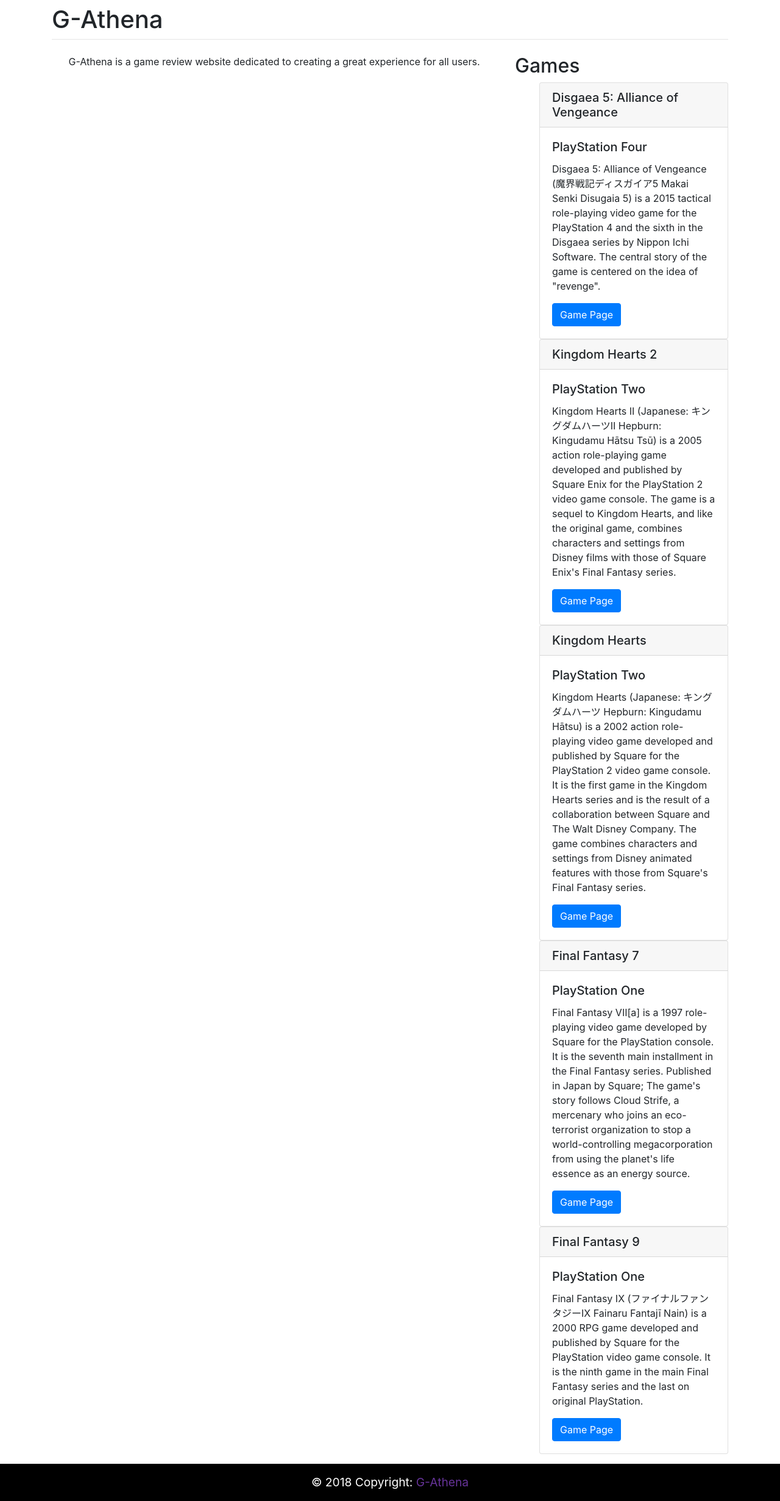
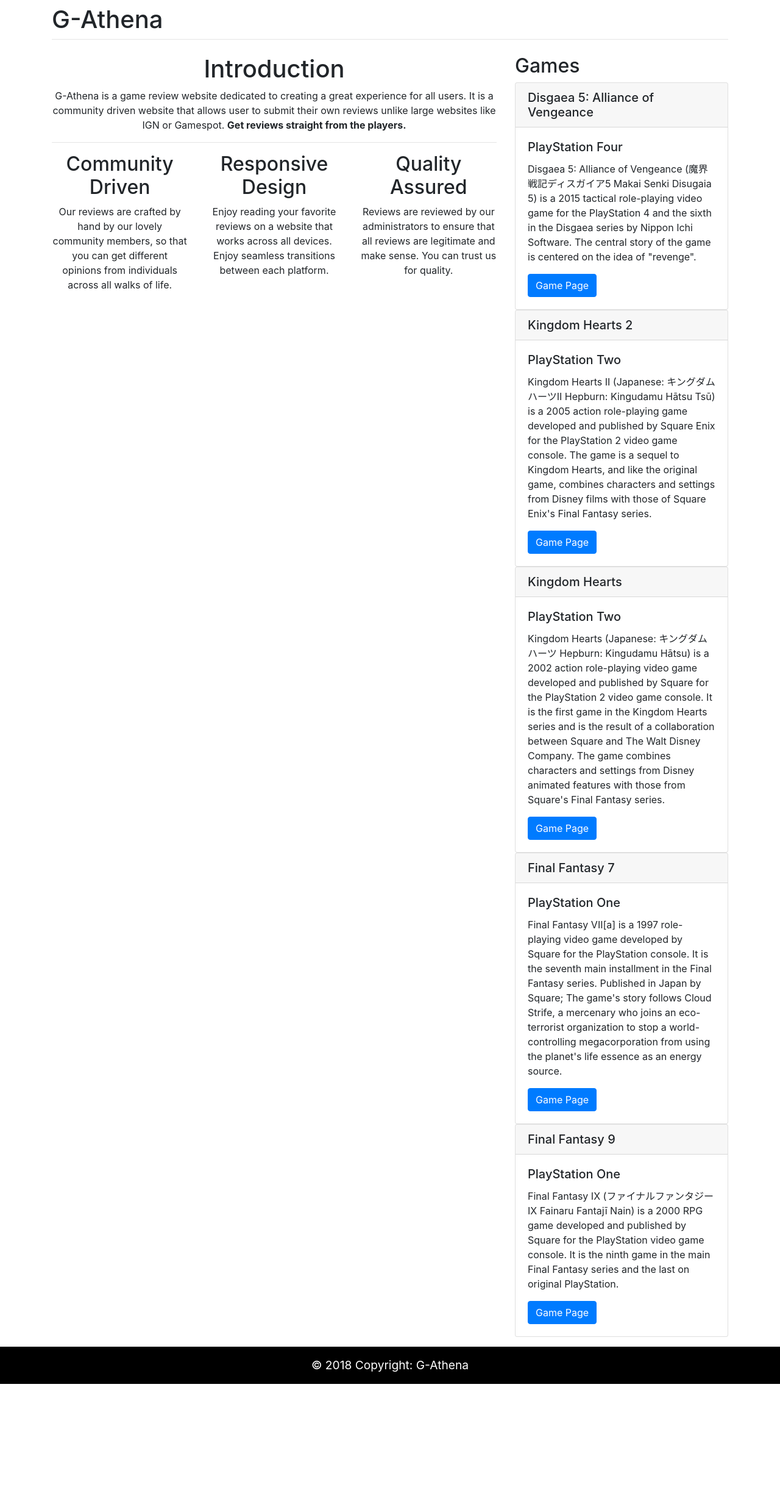
Before and after one commit to KinoAR/g-athena, a Django app: page /reviews/ in a window 1280 px wide. Shown: the part 56-2517 px from the top of the page at 61% size. After the commit the page ends 2325 px from the top, so only its background shows below. Run offline with Django 3.2, Linux system fonts and the light colour scheme; data comes from the database, SQL or seed files in the repository; both versions use the stored data as it was after the commit; some libraries are stand-ins or nearby versions.

Commit message:
Add form for user registration, update home page with links to game page, improve game page, fix database

```diff
--- a/gathena/settings.py
+++ b/gathena/settings.py
@@ -37,7 +37,8 @@
     'django.contrib.sessions',
     'django.contrib.messages',
     'django.contrib.staticfiles',
-    'reviews.apps.ReviewsConfig'
+    'reviews.apps.ReviewsConfig',
+    'crispy_forms'
 ]
 
 MIDDLEWARE = [
--- /dev/null
+++ b/reviews/forms.py
@@ -0,0 +1,5 @@
+from django import forms
+
+class UserForm(forms.Form):
+    username = forms.CharField(max_length=20)
+    password = forms.CharField(max_length=20)
--- a/reviews/models.py
+++ b/reviews/models.py
@@ -44,6 +44,3 @@
 
     def published_recently(self):
         return self.publish_date > timezone.now() - datetime.timedelta(days=1)
-
-    def show_score(self):
-        return str(score) + "/5"
--- a/reviews/templates/reviews/base.html
+++ b/reviews/templates/reviews/base.html
@@ -13,7 +13,7 @@
 </head>
 <body>
 <nav class="navbar navbar-dark bg-dark">
-  <a class="navbar-brand" href="{% url 'reviews:home' %}">G-Athena</a>
+  <a class="navbar-brand site-link" href="{% url 'reviews:home' %}">G-Athena</a>
   <span class="navbar-text">
     Username
   </span>
--- a/reviews/templates/reviews/game.html
+++ b/reviews/templates/reviews/game.html
@@ -16,7 +16,7 @@
           <div class="card">
           <h5 class="card-header"> Username </h5>
           <div class="card-body">
-            <h5 class="card-title"> {{ review.show_score() }}</h5>
+            <h5 class="card-title"> {{ review.score }} / 5</h5>
             <p class="card-text">
               {{ review.review }}
             </p>
--- a/reviews/templates/reviews/home.html
+++ b/reviews/templates/reviews/home.html
@@ -1,12 +1,43 @@
 {% extends 'reviews/base.html' %}
 {% block content %}
-<div class="row">
-  <div class="col-8 text-center">
+<div class="row text-left">
+  <div class="col-12 col-md-8 text-center">
+    <h1>Introduction</h1>
     <p> G-Athena is a game review website dedicated
-      to creating a great experience for all users.
+      to creating a great experience for all users. It is a community
+      driven website that allows user to submit their own reviews unlike
+      large websites like IGN or Gamespot. <b>Get reviews straight from
+         the players.</b>
     </p>
+    <hr>
+    <div class="row text-center">
+      <div class="col-12 col-md-4">
+        <h2>
+          Community Driven
+        </h2>
+        Our reviews are crafted by hand by our lovely community members,
+        so that you can get different opinions from individuals across
+        all walks of life.
+      </div>
+      <div class="col-12 col-md-4">
+        <h2>
+          Responsive Design
+        </h2>
+        Enjoy reading your favorite reviews on a website that works
+        across all devices. Enjoy seamless transitions between each
+        platform.
+      </div>
+      <div class="col-12 col-md-4">
+        <h2>
+          Quality Assured
+        </h2>
+        Reviews are reviewed by our administrators to ensure that all
+        reviews are legitimate and make sense. You can trust us for
+        quality.
+      </div>
+    </div>
   </div>
-  <div class="col-4 text-left">
+  <div class="col-12 col-md-4 text-left">
     <h2>Games</h2>
     {% if latest_games_list %}
     <ul class="game-list">
@@ -19,7 +50,7 @@
             <p class="card-text">
               {{game.description}}
             </p>
-            <a href="#" class="btn btn-primary">Game Page</a>
+            <a href="{% url 'reviews:game' game.game_id %}" class="btn btn-primary">Game Page</a>
           </div>
         </div>
       </li>
--- a/reviews/views.py
+++ b/reviews/views.py
@@ -4,6 +4,7 @@
 from django.views import generic
 from django.urls import reverse
 from .models import User, Game, GameReview
+from .forms import UserForm
 # Create your views here.
 
 class HomeView(generic.ListView):
@@ -13,9 +14,10 @@
     def get_queryset(self):
         return Game.objects.order_by("-publish_date")[:5]
 
-class RegisterView(generic.TemplateView):
+class RegisterView(generic.FormView):
+    form_class = UserForm
     template_name = "reviews/register.html"
-    context_object_name = ""
+    context_object_name = "form"
 
 
 class SearchResultsView(generic.TemplateView):
@@ -28,11 +30,12 @@
 
     def get_context_data(self, **kwargs):
         context = super().get_context_data(**kwargs)
-        context['reviews_list'] = get_list_or_404(GameReview, game_id=self.kwargs.get('pk'))
+        # Filter is used to show more than one data in the view
+        context['reviews_list'] = GameReview.objects.filter(game_id=self.kwargs.get('pk'))
         # self.reviews_list =
         return context
 
 
 class ReviewView(generic.TemplateView):
+    model = Game
     template_name = "reviews/review.html"
-    context_object_name = ""
--- a/static/css/styles.css
+++ b/static/css/styles.css
@@ -7,9 +7,14 @@
 .game-list {
   list-style-type: none;
   list-style: none;
+  padding-left: 0px;
 }
 
 .site-link {
   text-decoration: none;
-  color:rebeccapurple!important;
+  color:white;
 }
+a.site-link:hover {
+  text-decoration: underline;
+  color:gold !important;
+}
```
Also changed, not shown: reviews/templates/reviews/register.html (+13 -3 lines), db.sqlite3.
